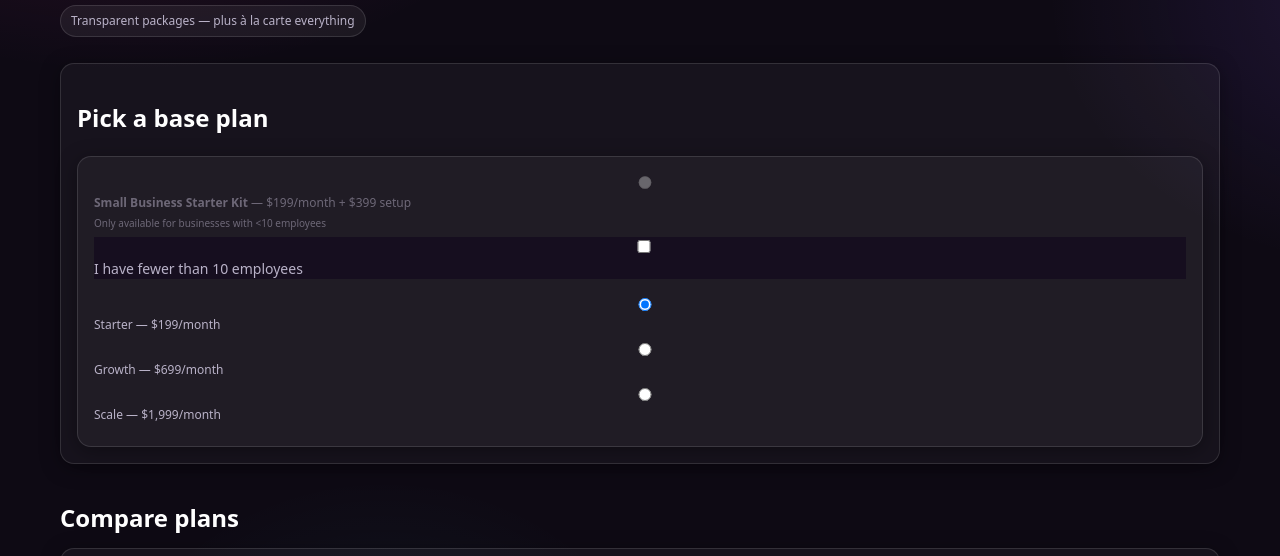
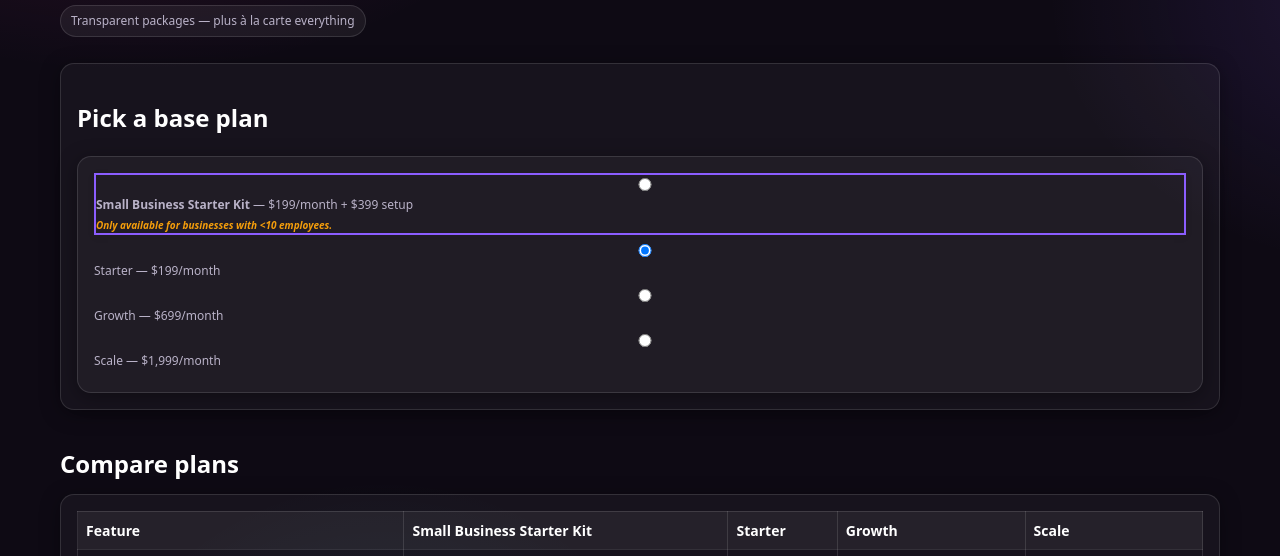
Before and after one commit to ataymia/bossbooker, a plain HTML site: page plans.html in a window 1280 px wide. Shown: the part 168-724 px from the top of the page. Drawn offline with Linux system fonts and the light colour scheme.

Commit message:
Refactor Small Business plan option and remove checkbox
Updated the Small Business Starter Kit option to remove the eligibility checkbox and added a warning message.

```diff
--- a/plans.html
+++ b/plans.html
@@ -32,18 +32,15 @@
             <h2>Pick a base plan</h2>
             <div class="feature-card">
                 <div class="radio-group">
-                    <label class="radio-option" id="smallBusinessOption">
-                        <input type="radio" name="basePlan" value="smallbusiness" data-price="199" data-setup="399" onchange="updatePrice()" disabled>
+                    <!-- Small Business Starter Kit (no checkbox, just warning) -->
+                    <label class="radio-option" id="smallBusinessOption" style="border: 2px solid var(--secondary-color); box-shadow: 0 2px 8px rgba(0,0,0,0.06);">
+                        <input type="radio" name="basePlan" value="smallbusiness" data-price="199" data-setup="399" onchange="updatePrice()">
                         <span>
                             <strong>Small Business Starter Kit</strong> — $199/month + $399 setup
                             <small style="display:block; color:var(--text-secondary); margin-top:4px;">
-                                Only available for businesses with &lt;10 employees
+                                <span style="color:var(--warning-color); font-weight:bold;"><i>Only available for businesses with &lt;10 employees.</i></span>
                             </small>
                         </span>
-                    </label>
-                    <label class="checkbox-option" style="margin-bottom:16px; background-color:var(--background-alt);">
-                        <input type="checkbox" id="eligibilityCheckbox" onchange="toggleSmallBusinessPlan()">
-                        <span style="font-size:14px;">I have fewer than 10 employees</span>
                     </label>
                     <label class="radio-option">
                         <input type="radio" name="basePlan" value="starter" data-price="199" checked onchange="updatePrice()">
@@ -97,6 +94,7 @@
                 <div class="card">
                     <h3>Add-ons</h3>
                     <div class="checkbox-group">
+                        <!-- Existing add-ons as normal -->
                         <label class="checkbox-option"><input type="checkbox" value="sms_assistant" data-price="99" onchange="updatePrice()"><span>SMS Assistant (text bot) — $99/month</span></label>
                         <label class="checkbox-option"><input type="checkbox" value="ai_chat" data-price="79" onchange="updatePrice()"><span>Website AI Chat — $79/month</span></label>
                         <label class="checkbox-option"><input type="checkbox" value="appt50" data-price="299" onchange="updatePrice()"><span>Appointment Setting (+50/mo) — $299/month</span></label>
```
